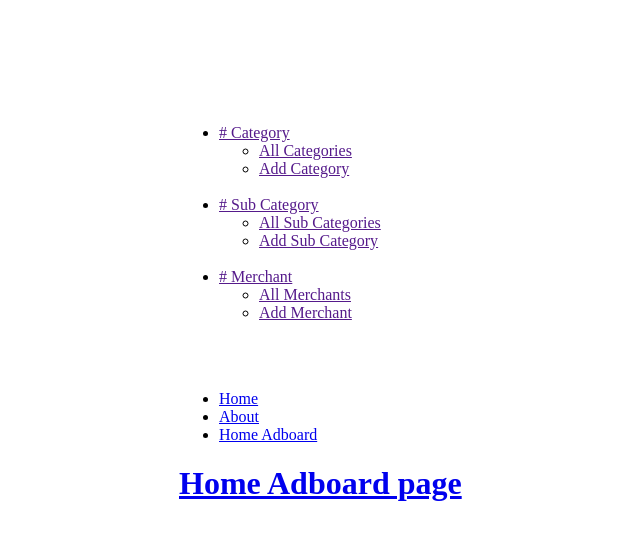
After one commit to gurnitha/django-clone-amazon-renewed, a Django app: template templates/adboard/home-adboard.html in a window 1280 px wide. The commit adds this page. Shown: the top 540 px of the page, without its empty margins (161-801 px from the left). Run offline with Django 3.2, Linux system fonts and the light colour scheme; the template is opened without the code that fills it, so the values that code supplies are empty.

Commit message:
7.3.15 Create Home page for Adboard and link it with front pages

```diff
--- a/app/adboard/views.py
+++ b/app/adboard/views.py
@@ -1,3 +1,7 @@
+# app/adboard/views.py
 from django.shortcuts import render
 
 # Create your views here.
+
+def adboardHomePage(request):
+	return render(request, 'adboard/home-adboard.html')
--- a/config/urls.py
+++ b/config/urls.py
@@ -19,11 +19,16 @@ from django.urls import path
 # Import views from app/main
 from app.main.views import homePage, aboutPage
 
+# Import views from app/adboard
+from app.adboard.views import adboardHomePage
+
 urlpatterns = [
 
     # PATHS FOR FRONTEND
     path('', homePage, name='home_page'),
     path('about/', aboutPage, name='about_page'),
 
-    path('admin/', admin.site.urls),
+    # PATHS FOR ADBOARD
+    # path('admin/', admin.site.urls),
+    path('admin/home', adboardHomePage, name='home_page_adboard')
 ]
--- /dev/null
+++ b/templates/adboard/home-adboard.html
@@ -0,0 +1,12 @@
+<!-- templates/adboard/home-adboard.html -->
+{% extends "../base-adboard.html" %}
+
+<!-- Head title -->
+{% block head_title %}Home{% endblock head_title %}
+
+<!-- Main content -->
+{% block content %}
+    <div style="width:500px;">
+		<h1>Home Adboard page</h1>
+	</div>
+{% endblock content %}
--- /dev/null
+++ b/templates/adboard/shared/navbar-adboard.html
@@ -0,0 +1,32 @@
+<nav style="width:500px;">
+	<ul>
+		<li><a href=""># Category</a>
+			<ul>
+				<li><a href="">All Categories</a></li>
+				<li><a href="">Add Category</a></li>
+			</ul>
+		</li>
+		<br>
+		<li><a href=""># Sub Category</a>
+			<ul>
+				<li><a href="">All Sub Categories</a></li>
+				<li><a href="">Add Sub Category</a></li>
+			</ul>
+		</li>
+		<br>
+		<li><a href=""># Merchant</a>
+			<ul>
+				<li><a href="">All Merchants</a></li>
+				<li><a href="">Add Merchant</a></li>
+			</ul>
+		</li>
+	</ul>
+
+	<br><br>
+
+	<ul>
+		<li><a href="{% url 'home_page' %}">Home</li>
+		<li><a href="{% url 'about_page' %}">About</li>
+		<li><a href="{% url 'home_page_adboard' %}">Home Adboard</li>
+	</ul>
+</nav>
--- /dev/null
+++ b/templates/base-adboard.html
@@ -0,0 +1,23 @@
+<!-- templates/base-adboard.html -->
+<!DOCTYPE html>
+<html>
+<head>
+	<title>
+		{% block head_title %}
+		{{block.super}}
+		{% endblock head_title %} Adboard | Clone Amazon
+	</title>
+</head>
+<body style="padding-top:100px;">
+	<div style="width:600px; margin: 0 auto">
+
+		<!-- Navbar -->
+		{% include './adboard/shared/navbar-adboard.html' %}
+
+		<!-- Main content -->
+		{% block content %}
+		{% endblock content %}
+
+	</div>
+</body>
+</html>
--- a/templates/main/shared/navbar.html
+++ b/templates/main/shared/navbar.html
@@ -2,5 +2,6 @@
 	<ul>
 		<li><a href="{% url 'home_page' %}">Home</li>
 		<li><a href="{% url 'about_page' %}">About</li>
+		<li><a href="{% url 'home_page_adboard' %}">Home Adboard</li>
 	</ul>
 </nav>
```
Also changed, not shown: README.MD.
